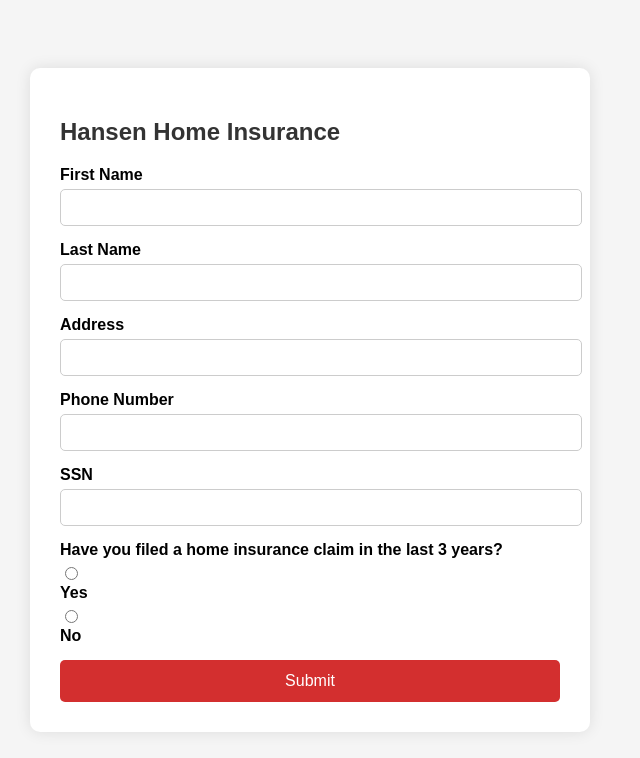
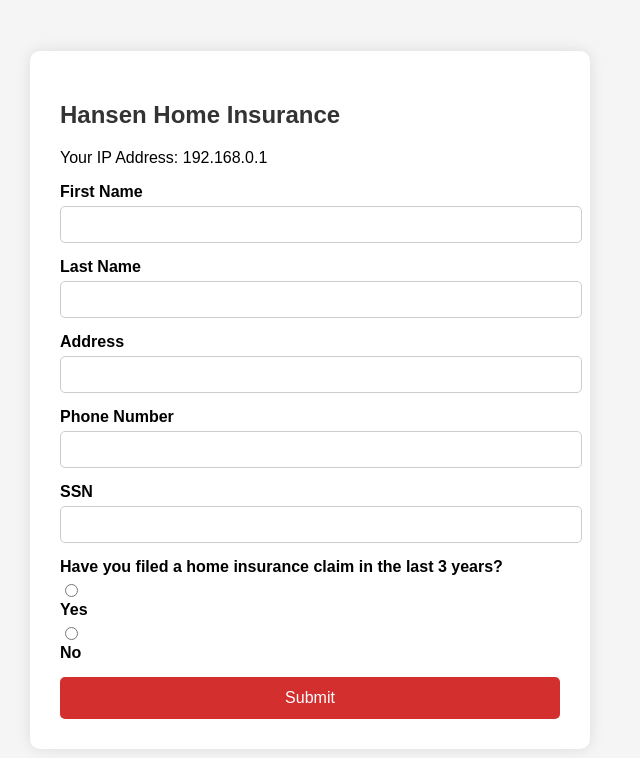
Before and after one commit to chadmhansen/Hansen, a plain HTML site: page index.html in a window 1280 px wide. Shown: the whole page, without its empty margins (330-970 px from the left). Drawn offline with Linux system fonts and the light colour scheme.

Commit message:
Update index.html

```diff
--- a/index.html
+++ b/index.html
@@ -79,6 +79,7 @@
 <body>
   <div class="form-container">
     <h2>Hansen Home Insurance</h2>
+<p>Your IP Address: 192.168.0.1</p>
     <form id="insurance-form">
       <label for="first-name">First Name</label>
       <input type="text" id="first-name" name="first-name" required />
```
